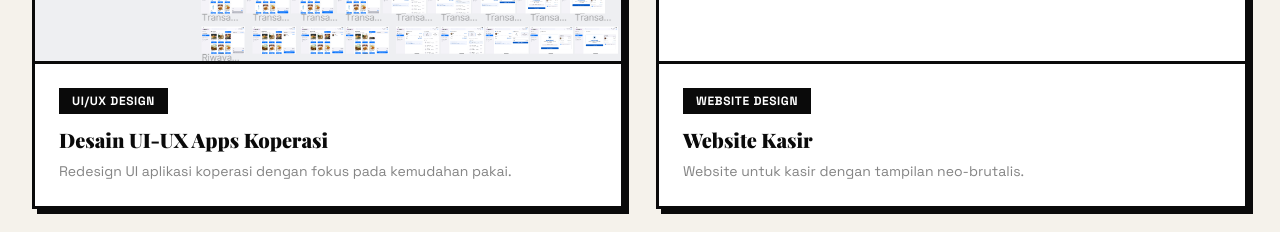
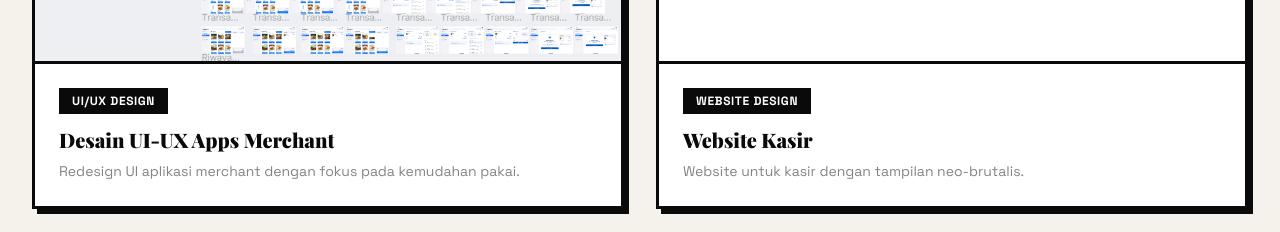
Before and after one commit to gu4rdian059-star/Portofolio-Ferdy, a Next.js app: page / in a window 1280 px wide. Shown: the part 3720-3952 px from the top of the page. Built offline with nearby package versions, Linux system fonts and the light colour scheme.

Commit message:
first commit

```diff
--- a/components/Work.tsx
+++ b/components/Work.tsx
@@ -8,9 +8,9 @@ const projects = [
     img: "/work/work1.png",
     color: "#ccff00",
     tag: "UI/UX Design",
-    name: "Desain UI-UX Apps Koperasi",
+    name: "Desain UI-UX Apps Merchant",
     description:
-      "Redesign UI aplikasi koperasi dengan fokus pada kemudahan pakai.",
+      "Redesign UI aplikasi merchant dengan fokus pada kemudahan pakai.",
     number: "01",
     offset: false,
   },
```
